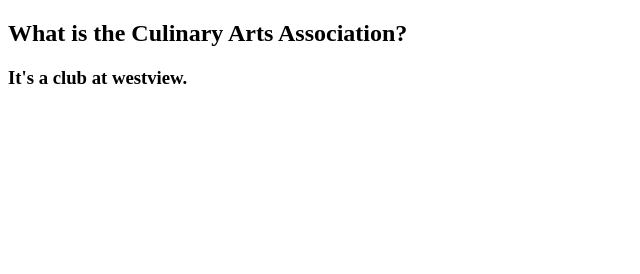
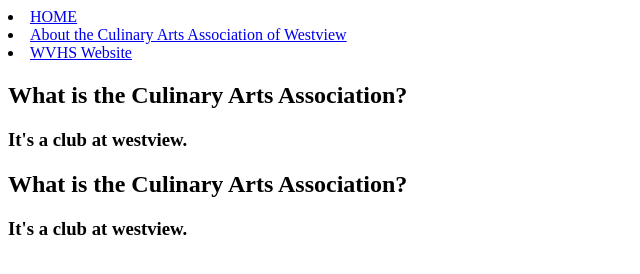
Before and after one commit to WVCS/website-tiptoemadness, a plain HTML site: page secondpage.html in a window 1280 px wide. Shown: the whole page, without its empty margins (0-640 px from the left). Drawn offline with Linux system fonts and the light colour scheme.

Commit message:
Update secondpage.html

```diff
--- a/secondpage.html
+++ b/secondpage.html
@@ -1,5 +1,10 @@
 <!DOCTYPE html>
 
+<nav>
+  <li> <a href="index.html"> HOME </a></li>
+  <li> <a href="secondpage.html"> About the Culinary Arts Association of Westview </a></li>
+  <li> <a href="https://www.powayusd.com/en-US/Schools/HS/WVHS/HOME"> WVHS Website </a></li>
+  </nav>
 </head>
 <body>
 
@@ -10,3 +15,13 @@
 
 </body>
 </html>
+</head>
+<body>
+
+  <h2> What is the Culinary Arts Association?
+
+   <h3> It's a club at westview.
+
+
+</body>
+</html>
```
